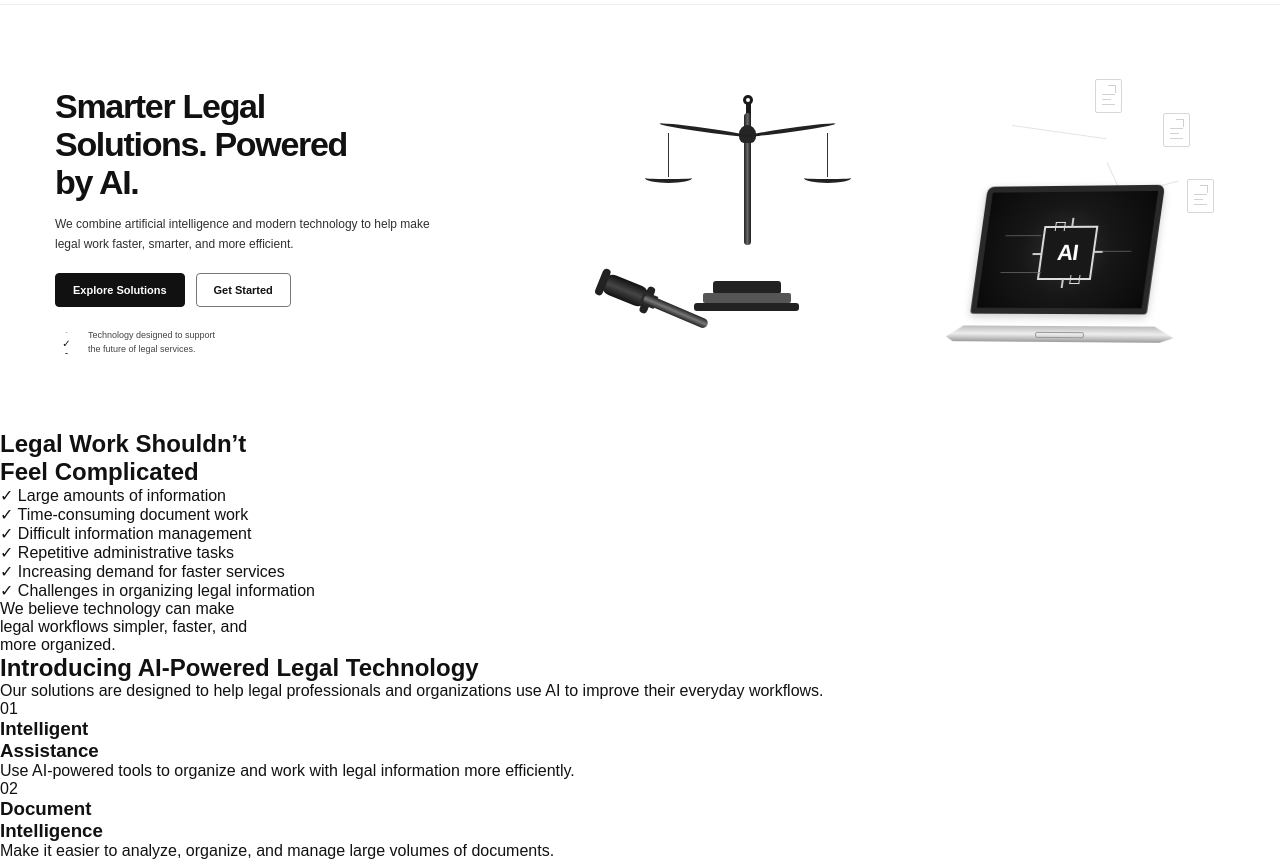
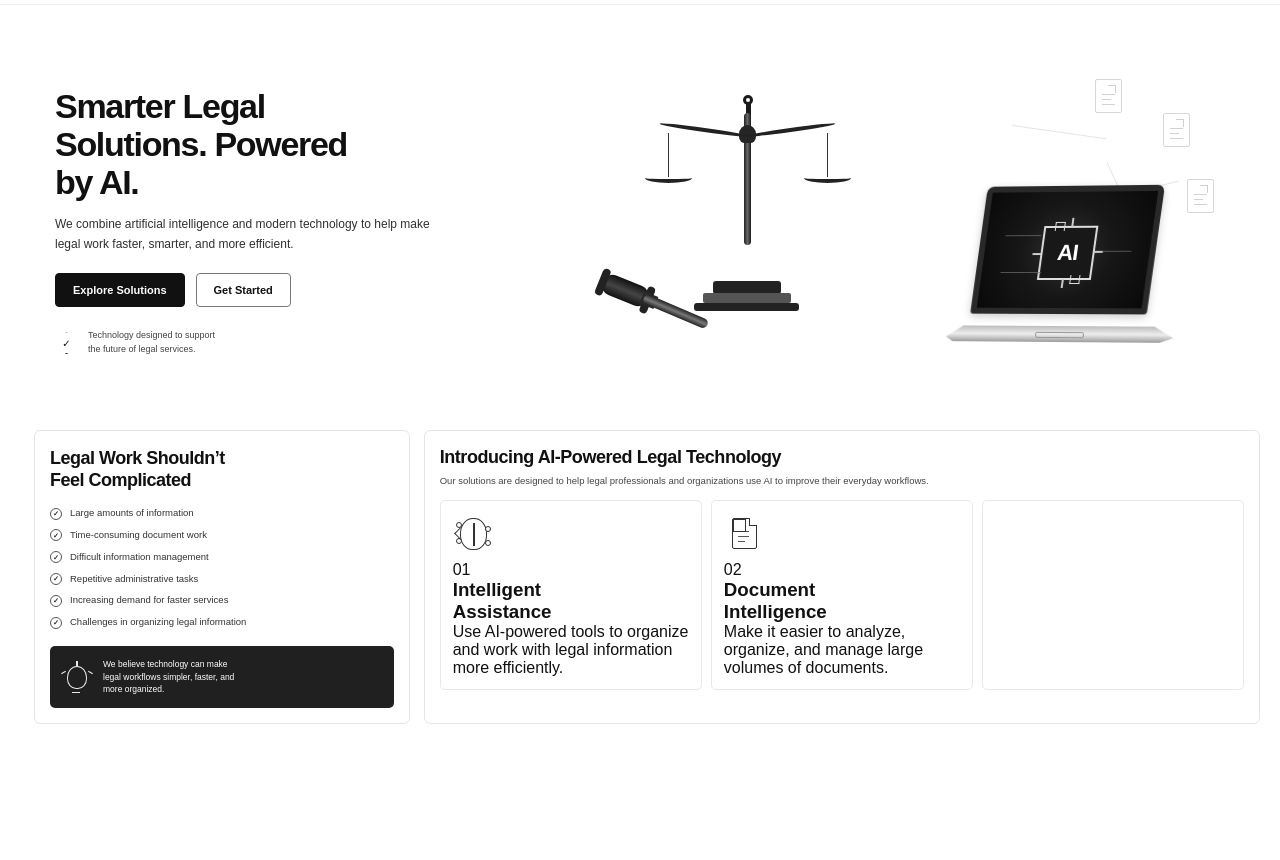
Before and after one commit to vaishnavizenova/Ai-for-legal-service, a plain HTML site: page index.html in a window 1280 px wide. Shown: the part 65-925 px from the top of the page. After the commit the page ends 814 px from the top, so only its background shows below. Drawn offline with Linux system fonts and the light colour scheme.

Commit message:
Update style.css

```diff
--- a/style.css
+++ b/style.css
@@ -1210,3 +1210,483 @@ a {
     }
 
   }
+/* =========================================
+   PART 2
+   PROBLEM + AI TECHNOLOGY
+========================================= */
+
+.technology-section {
+    width: 100%;
+
+    background: #ffffff;
+
+    padding: 0 34px 25px;
+}
+
+.technology-container {
+    width: 100%;
+    max-width: 1310px;
+
+    margin: 0 auto;
+
+    display: grid;
+
+    grid-template-columns: 31% 69%;
+
+    gap: 14px;
+
+    align-items: stretch;
+}
+
+
+
+/* =========================================
+   LEFT : PROBLEM CARD
+========================================= */
+
+.problem-card {
+    border: 1px solid #e5e5e5;
+
+    border-radius: 6px;
+
+    background: #ffffff;
+
+    padding: 17px 15px 15px;
+
+    display: flex;
+
+    flex-direction: column;
+
+    justify-content: space-between;
+
+    min-height: 275px;
+}
+
+.problem-content h2 {
+    font-size: 18px;
+
+    line-height: 1.2;
+
+    letter-spacing: -0.5px;
+
+    font-weight: 700;
+
+    margin-bottom: 16px;
+}
+
+
+
+/* Problem list */
+
+.problem-list {
+    list-style: none;
+
+    display: flex;
+
+    flex-direction: column;
+
+    gap: 9px;
+}
+
+.problem-list li {
+    display: flex;
+
+    align-items: center;
+
+    gap: 8px;
+
+    font-size: 9.5px;
+
+    line-height: 1.35;
+
+    color: #333333;
+}
+
+.check-icon {
+    width: 12px;
+    height: 12px;
+
+    min-width: 12px;
+
+    border: 1px solid #555555;
+
+    border-radius: 50%;
+
+    display: flex;
+
+    align-items: center;
+
+    justify-content: center;
+
+    font-size: 7px;
+
+    font-weight: 700;
+
+    color: #222222;
+}
+
+
+
+/* =========================================
+   PROBLEM MESSAGE
+========================================= */
+
+.problem-message {
+    width: 100%;
+
+    min-height: 62px;
+
+    background: #202020;
+
+    border-radius: 5px;
+
+    margin-top: 17px;
+
+    padding: 10px 12px;
+
+    display: flex;
+
+    align-items: center;
+
+    gap: 11px;
+
+    color: #ffffff;
+}
+
+.message-icon {
+    width: 30px;
+
+    min-width: 30px;
+
+    display: flex;
+
+    justify-content: center;
+
+    align-items: center;
+}
+
+
+
+/* Light bulb */
+
+.bulb {
+    position: relative;
+
+    width: 20px;
+    height: 23px;
+
+    border: 1.5px solid #ffffff;
+
+    border-radius: 50% 50% 45% 45%;
+
+    opacity: 0.9;
+}
+
+.bulb::before {
+    content: "";
+
+    position: absolute;
+
+    width: 8px;
+    height: 5px;
+
+    border-bottom: 1.5px solid #ffffff;
+
+    left: 4px;
+
+    bottom: -5px;
+}
+
+.bulb::after {
+    content: "";
+
+    position: absolute;
+
+    width: 2px;
+    height: 5px;
+
+    background: #ffffff;
+
+    left: 8px;
+
+    top: -6px;
+}
+
+.bulb span::before,
+.bulb span::after {
+    content: "";
+
+    position: absolute;
+
+    width: 5px;
+    height: 1px;
+
+    background: #ffffff;
+
+    top: 5px;
+}
+
+.bulb span::before {
+    left: -7px;
+
+    transform: rotate(-30deg);
+}
+
+.bulb span::after {
+    right: -7px;
+
+    transform: rotate(30deg);
+}
+
+
+
+.problem-message p {
+    font-size: 8.5px;
+
+    line-height: 1.5;
+
+    color: #ffffff;
+}
+
+
+
+/* =========================================
+   RIGHT : AI TECHNOLOGY CARD
+========================================= */
+
+.ai-technology-card {
+    border: 1px solid #e5e5e5;
+
+    border-radius: 6px;
+
+    background: #ffffff;
+
+    padding: 16px 15px 10px;
+
+    min-height: 275px;
+}
+
+
+
+/* Heading */
+
+.technology-heading h2 {
+    font-size: 18px;
+
+    line-height: 1.2;
+
+    letter-spacing: -0.45px;
+
+    font-weight: 700;
+
+    margin-bottom: 5px;
+}
+
+.technology-heading p {
+    max-width: 620px;
+
+    font-size: 9.5px;
+
+    line-height: 1.5;
+
+    color: #444444;
+
+    margin-bottom: 12px;
+}
+
+
+
+/* =========================================
+   FEATURE CARDS
+========================================= */
+
+.feature-cards {
+    display: grid;
+
+    grid-template-columns: repeat(3, 1fr);
+
+    gap: 9px;
+}
+
+.feature-card {
+    min-height: 165px;
+
+    border: 1px solid #e8e8e8;
+
+    border-radius: 5px;
+
+    padding: 12px;
+
+    background: #ffffff;
+}
+
+
+
+/* =========================================
+   FEATURE ICONS
+========================================= */
+
+.feature-icon {
+    width: 42px;
+    height: 42px;
+
+    margin-bottom: 6px;
+
+    position: relative;
+
+    display: flex;
+
+    align-items: center;
+
+    justify-content: center;
+}
+
+
+
+/* =========================================
+   INTELLIGENT ASSISTANCE ICON
+========================================= */
+
+.brain-circle {
+    position: relative;
+
+    width: 27px;
+    height: 32px;
+
+    border: 1.5px solid #333333;
+
+    border-radius: 48% 48% 45% 45%;
+}
+
+.brain-circle::before {
+    content: "";
+
+    position: absolute;
+
+    width: 2px;
+    height: 23px;
+
+    background: #333333;
+
+    left: 12px;
+
+    top: 4px;
+}
+
+.brain-circle::after {
+    content: "";
+
+    position: absolute;
+
+    width: 8px;
+    height: 8px;
+
+    border-left: 1.5px solid #333333;
+    border-bottom: 1.5px solid #333333;
+
+    left: -5px;
+    top: 10px;
+
+    transform: rotate(45deg);
+}
+
+.brain-line {
+    position: absolute;
+
+    width: 6px;
+    height: 6px;
+
+    border: 1px solid #333333;
+
+    border-radius: 50%;
+
+    background: #ffffff;
+}
+
+.line-a {
+    left: -5px;
+    top: 3px;
+}
+
+.line-b {
+    right: -5px;
+    top: 7px;
+}
+
+.line-c {
+    left: -5px;
+    bottom: 5px;
+}
+
+.line-d {
+    right: -5px;
+    bottom: 3px;
+}
+
+
+
+/* =========================================
+   DOCUMENT INTELLIGENCE ICON
+========================================= */
+
+.document-symbol {
+    position: relative;
+
+    width: 25px;
+    height: 31px;
+
+    border: 1.5px solid #333333;
+
+    border-radius: 2px;
+}
+
+.document-fold {
+    position: absolute;
+
+    width: 8px;
+    height: 8px;
+
+    right: -1px;
+    top: -1px;
+
+    border-left: 1.5px solid #333333;
+    border-bottom: 1.5px solid #333333;
+
+    background: #ffffff;
+}
+
+.document-line {
+    position: absolute;
+
+    width: 11px;
+    height: 1px;
+
+    background: #555555;
+
+    left: 5px;
+    top: 12px;
+}
+
+.document-line:nth-of-type(2) {
+    top: 17px;
+}
+
+.document-line.small {
+    width: 7px;
+
+    top: 22px;
+}
+
+
+
+/* Search glass */
+
+.search-glass {
+    position: absolute;
+
+    width: 13px;
+    height: 13px;
+
+    border: 1.5px solid #333333;
+
+    border-radius: 50
```
